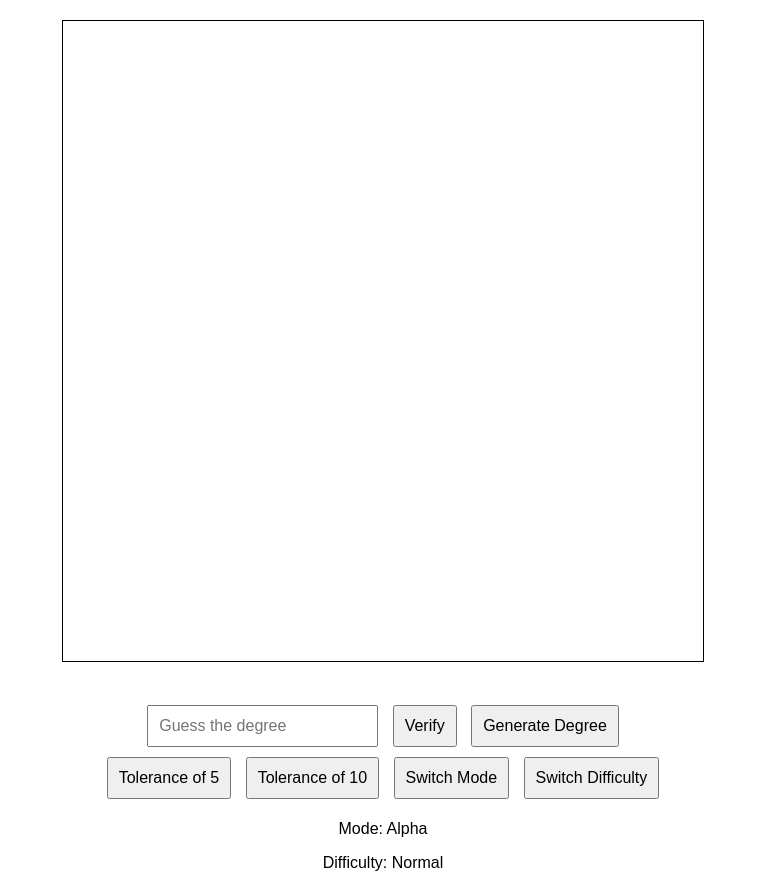
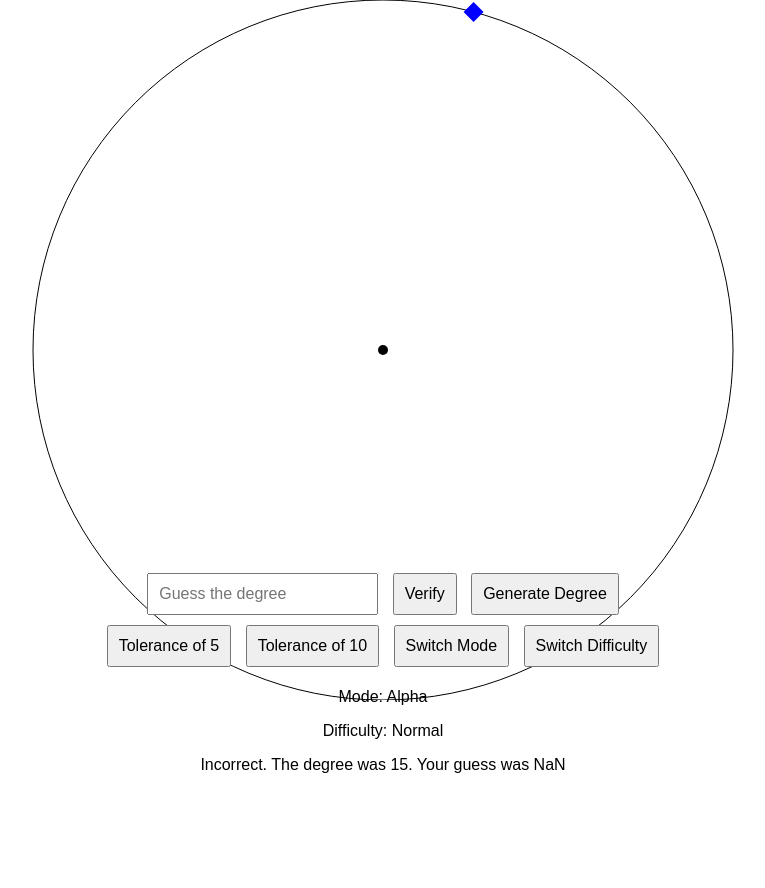
Before and after one commit to hanjamo/aerocenter, a plain HTML site: page index.html in a window 1280 px wide. Both pictures are taken after a click on the button "Verify". Shown: the whole page, without its empty margins (257-1022 px from the left). After the commit the page ends 800 px from the top, so only its background shows below. Drawn offline with Linux system fonts and the light colour scheme.

Commit message:
Update index.html

```diff
--- a/index.html
+++ b/index.html
@@ -6,28 +6,33 @@
     <meta name="viewport" content="width=device-width, initial-scale=1.0">
     <title>Random Degree Verifier</title>
     <style>
-        canvas {
-            border: 1px solid black;
-            display: block;
-            margin: 20px auto;
-            width: 80vmin;
-            height: 80vmin;
-        }
         body {
             text-align: center;
             font-family: Arial, sans-serif;
+            margin: 0;
+            padding: 0;
+            overflow: hidden;
         }
-        button, input {
+
+        button,
+        input {
             margin: 5px;
             padding: 10px;
             font-size: 1rem;
         }
+
+        #controls {
+            position: absolute;
+            bottom: 10px;
+            width: 100%;
+            z-index: 1;
+        }
     </style>
 </head>
 
-<body>
+<body onload="initializeCanvas()">
     <canvas id="circleCanvas"></canvas>
-    <br>
+    <div id="controls">
         <input type="number" id="degreeInput" placeholder="Guess the degree">
         <button onclick="verifyDegree()">Verify</button>
         <button onclick="generateDegree()">Generate Degree</button>
@@ -39,13 +44,21 @@
         <p id="modeDisplay">Mode: Alpha</p>
         <p id="difficultyDisplay">Difficulty: Normal</p>
         <p id="result"></p>
+    </div>
 
     <script>
         let randomDegree = generateRandomDegree();
-        let tolerance = 5; // Default tolerance
+        let tolerance = 5;
         let mode = 'Alpha';
         let difficulty = 'Normal';
-        let circleRadius = 150; // Default circle radius for 'Normal' difficulty
+        let circleRadius = Math.min(window.innerWidth, window.innerHeight) / 2 - 50;
+
+        function initializeCanvas() {
+            const canvas = document.getElementById('circleCanvas');
+            canvas.width = window.innerWidth;
+            canvas.height = window.innerHeight - 100;  // Subtracting a little to leave space for controls
+            generateDegree();
+        }
 
         function generateRandomDegree() {
             return Math.floor(Math.random() * 360);
@@ -56,6 +69,7 @@
         }
 
         function drawCenterDot() {
+            const canvas = document.getElementById('circleCanvas');
             const ctx = canvas.getContext('2d');
             ctx.beginPath();
             ctx.arc(canvas.width / 2, canvas.height / 2, 5, 0, 2 * Math.PI);
@@ -64,6 +78,7 @@
         }
 
         function drawDiamond(degree) {
+            const canvas = document.getElementById('circleCanvas');
             const ctx = canvas.getContext('2d');
             const centerX = canvas.width / 2;
             const centerY = canvas.height / 2;
@@ -98,6 +113,7 @@
 
         function generateDegree() {
             randomDegree = generateRandomDegree();
+            const canvas = document.getElementById('circleCanvas');
             const ctx = canvas.getContext('2d');
             ctx.clearRect(0, 0, canvas.width, canvas.height);
             ctx.beginPath();
@@ -116,6 +132,7 @@
         }
 
         function drawDegree(degree, color) {
+            const canvas = document.getElementById('circleCanvas');
             const ctx = canvas.getContext('2d');
             const centerX = canvas.width / 2;
             const centerY = canvas.height / 2;
@@ -124,32 +141,37 @@
             ctx.beginPath();
             ctx.moveTo(centerX, centerY);
             ctx.lineTo(centerX + circleRadius * Math.cos(radian), centerY + circleRadius * Math.sin(radian));
-            ctx.strokeStyle = color || "black";
+            ctx.strokeStyle = color;
             ctx.stroke();
         }
 
         function verifyDegree() {
+            const guessedDegree = parseFloat(document.getElementById('degreeInput').value);
+            const canvas = document.getElementById('circleCanvas');
             const ctx = canvas.getContext('2d');
-            const centerX = canvas.width / 2;
-            const centerY = canvas.height / 2;
-            const guess = parseInt(document.getElementById('degreeInput').value);
 
-            let isWithinTolerance = Math.abs(guess - randomDegree) <= tolerance;
-
-            // Clear canvas and redraw the circle
+            // Clear the canvas and redraw
             ctx.clearRect(0, 0, canvas.width, canvas.height);
             ctx.beginPath();
-            ctx.arc(centerX, centerY, circleRadius, 0, 2 * Math.PI);
+            ctx.arc(canvas.width / 2, canvas.height / 2, circleRadius, 0, 2 * Math.PI);
             ctx.stroke();
+            drawCenterDot();
 
+            // Draw the actual degree
             if (mode === 'Alpha') {
                 drawDiamond(randomDegree);
+            } else if (mode === 'Beta') {
+                drawDegree(randomDegree, 'black');
             }
 
-            drawDegree(randomDegree, 'black');
-            drawDegree(guess, isWithinTolerance ? 'green' : 'red');
-
-            document.getElementById('result').innerText = isWithinTolerance ? 'Correct!' : 'Incorrect!';
+            const diff = Math.abs(guessedDegree - randomDegree);
+            if (diff <= tolerance || diff >= (360 - tolerance)) {
+                drawDegree(guessedDegree, 'green');
+                document.getElementById('result').innerText = `Correct! The degree was ${randomDegree}. Your guess was ${guessedDegree}`;
+            } else {
+                drawDegree(guessedDegree, 'red');
+                document.getElementById('result').innerText = `Incorrect. The degree was ${randomDegree}. Your guess was ${guessedDegree}`;
+            }
         }
 
         generateDegree();
```
Lines whose indentation alone changed are shown as unchanged.
